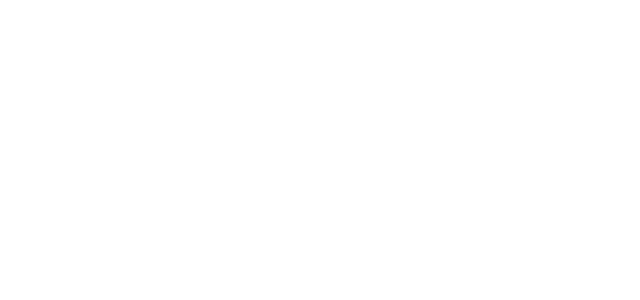
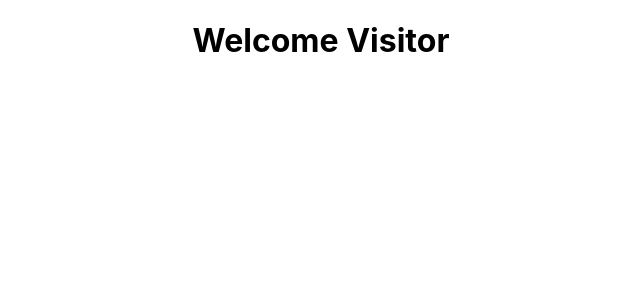
Before and after one commit to henrycanozie3-jpg/hello-world, a React (Create React App) app: page / in a window 1280 px wide. Shown: the top 300 px of the page, without its empty margins (319-959 px from the left). Built offline with nearby package versions, Linux system fonts and the light colour scheme.

Commit message:
imported message in app.js

```diff
--- a/src/App.js
+++ b/src/App.js
@@ -3,9 +3,11 @@
 import Greet  from './components/Greet';
 import Welcome from './components/Welcome';
 import Hello from './components/Hello';
+import Message from './components/message';
 function App() {
   return (
     <div className="App">
+      <Message/>
   {/* <Greet name="Bruce" heroname="Batman">This is children props</Greet>
     <Greet name="Tony Stark" heroname="Iron Man"/>
      <Greet name="Peter Parker" heroname="Spider-Man"/>
```
